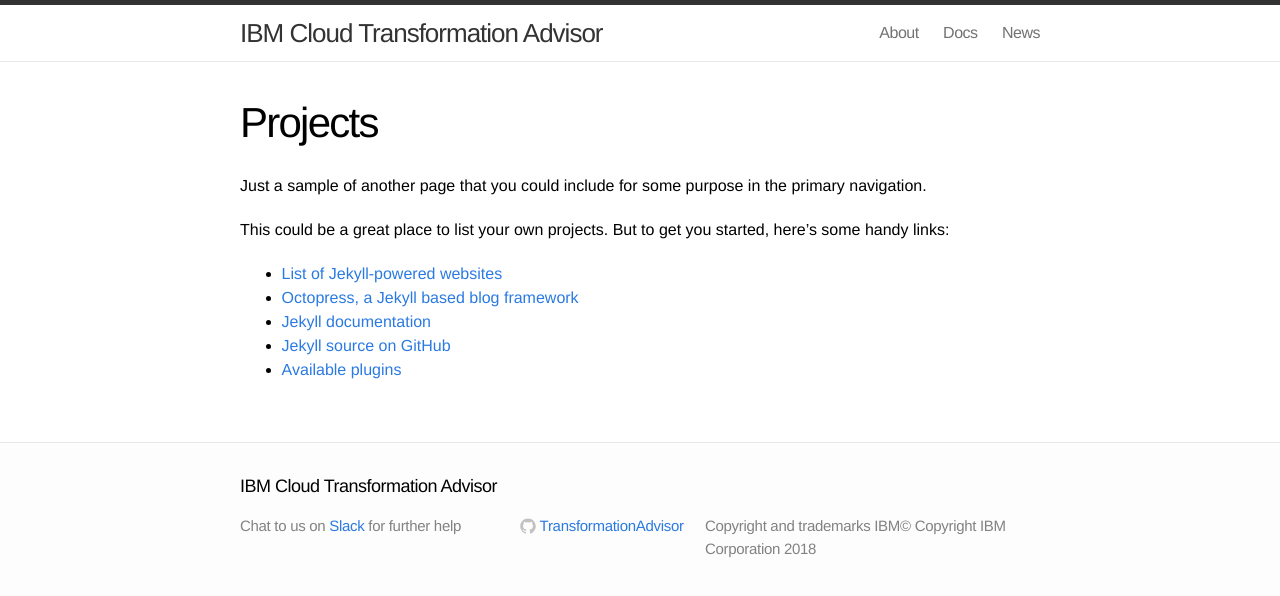
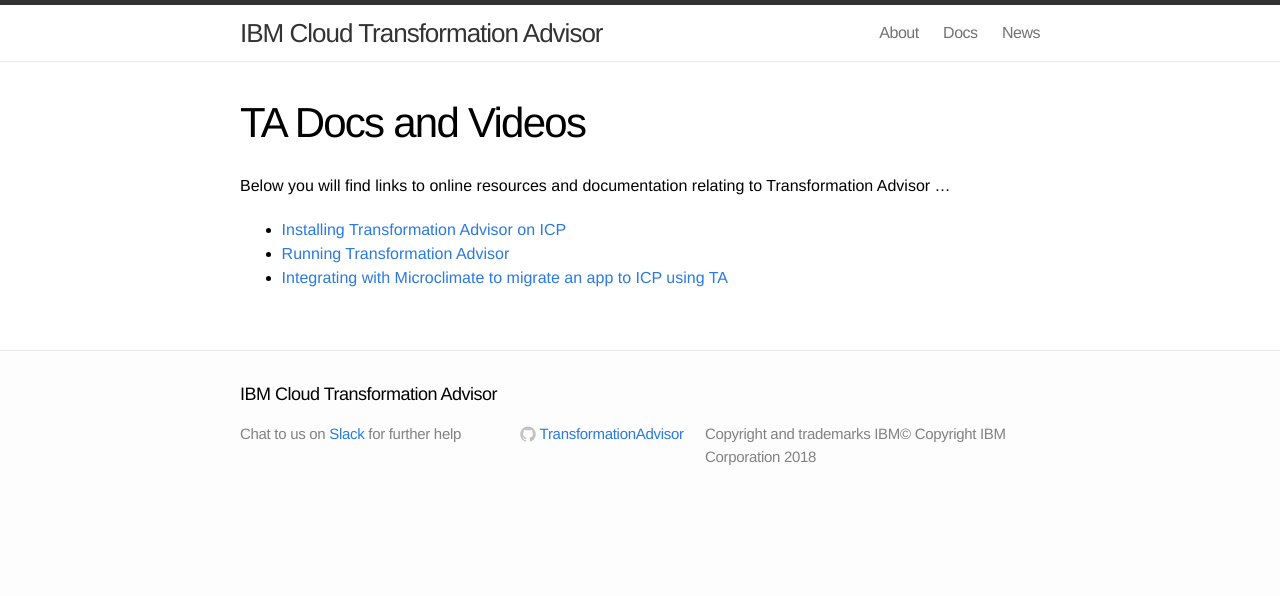
Before and after one commit to TransformationAdvisor/TA.github.io, a Jekyll site: the page built from projects/index.md, in a window 1280 px wide. Shown: the top 596 px of the page. Built offline with Jekyll 4.4.1, drawn with Linux system fonts in a browser that asks for light colours; Markdown is read by kramdown in place of the engine named in the settings.

Commit message:
Update index.md

```diff
--- a/projects/index.md
+++ b/projects/index.md
@@ -1,14 +1,10 @@
 ---
 layout: page
-title: Projects
+title: TA Docs and Videos
 ---
 
-Just a sample of another page that you could include for some purpose in the primary navigation.
+Below you will find links to online resources and documentation relating to Transformation Advisor ...
 
-This could be a great place to list your own projects. But to get you started, here's some handy links:
-
-- [List of Jekyll-powered websites](https://github.com/jekyll/jekyll/wiki/Sites)
-- [Octopress, a Jekyll based blog framework](https://github.com/octopress/)
-- [Jekyll documentation](http://jekyllrb.com/)
-- [Jekyll source on GitHub](https://github.com/jekyll/jekyll)
-- [Available plugins](http://jekyllrb.com/docs/plugins/#available_plugins)
+- [Installing Transformation Advisor on ICP](https://developer.ibm.com/recipes/tutorials/deploying-transformation-advisor-into-ibm-cloud-private/)
+- [Running Transformation Advisor](https://developer.ibm.com/recipes/tutorials/using-the-transformation-advisor-on-ibm-cloud-private/)
+- [Integrating with Microclimate to migrate an app to ICP using TA](https://developer.ibm.com/recipes/tutorials/transformation-advisor/)
```
